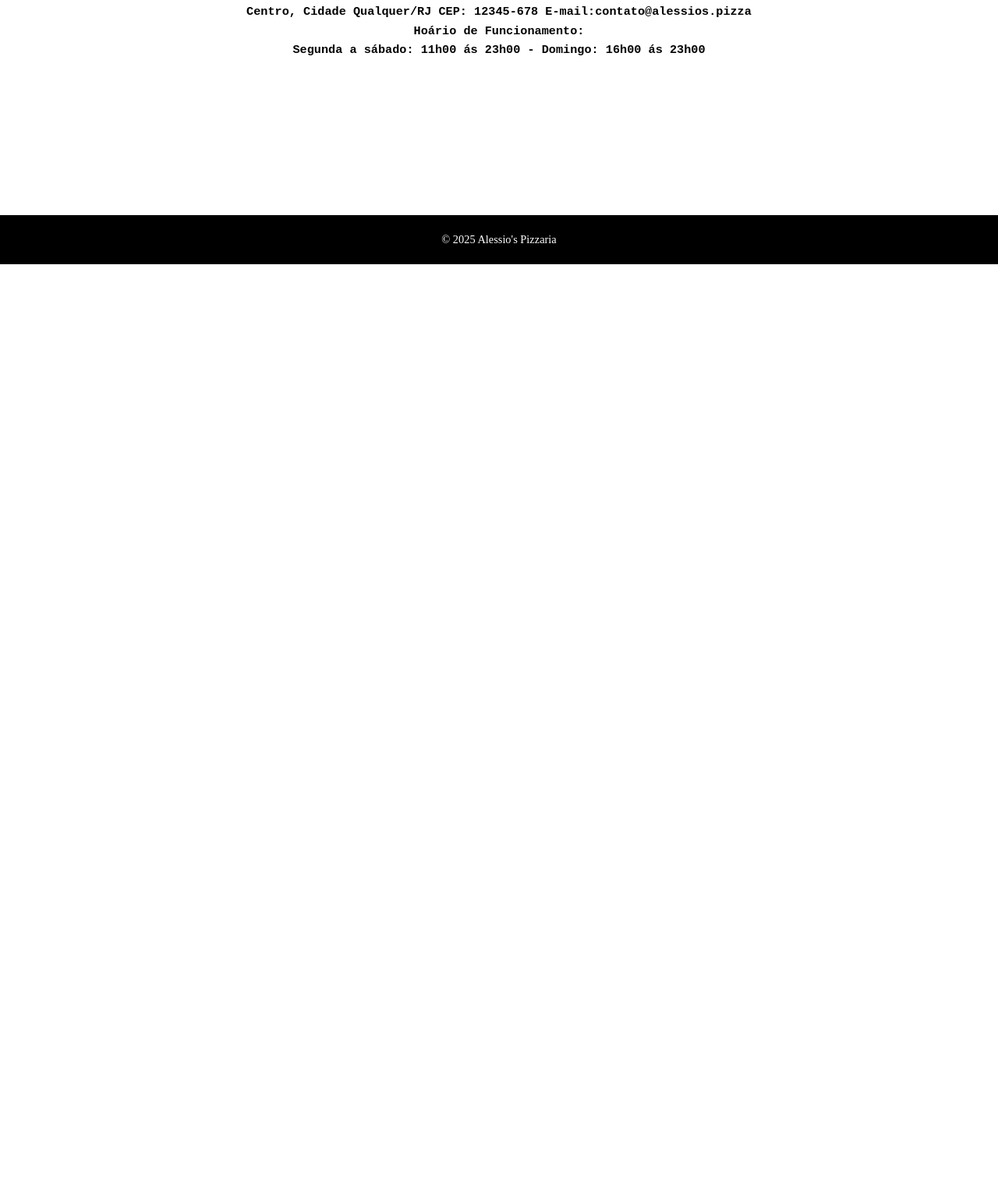
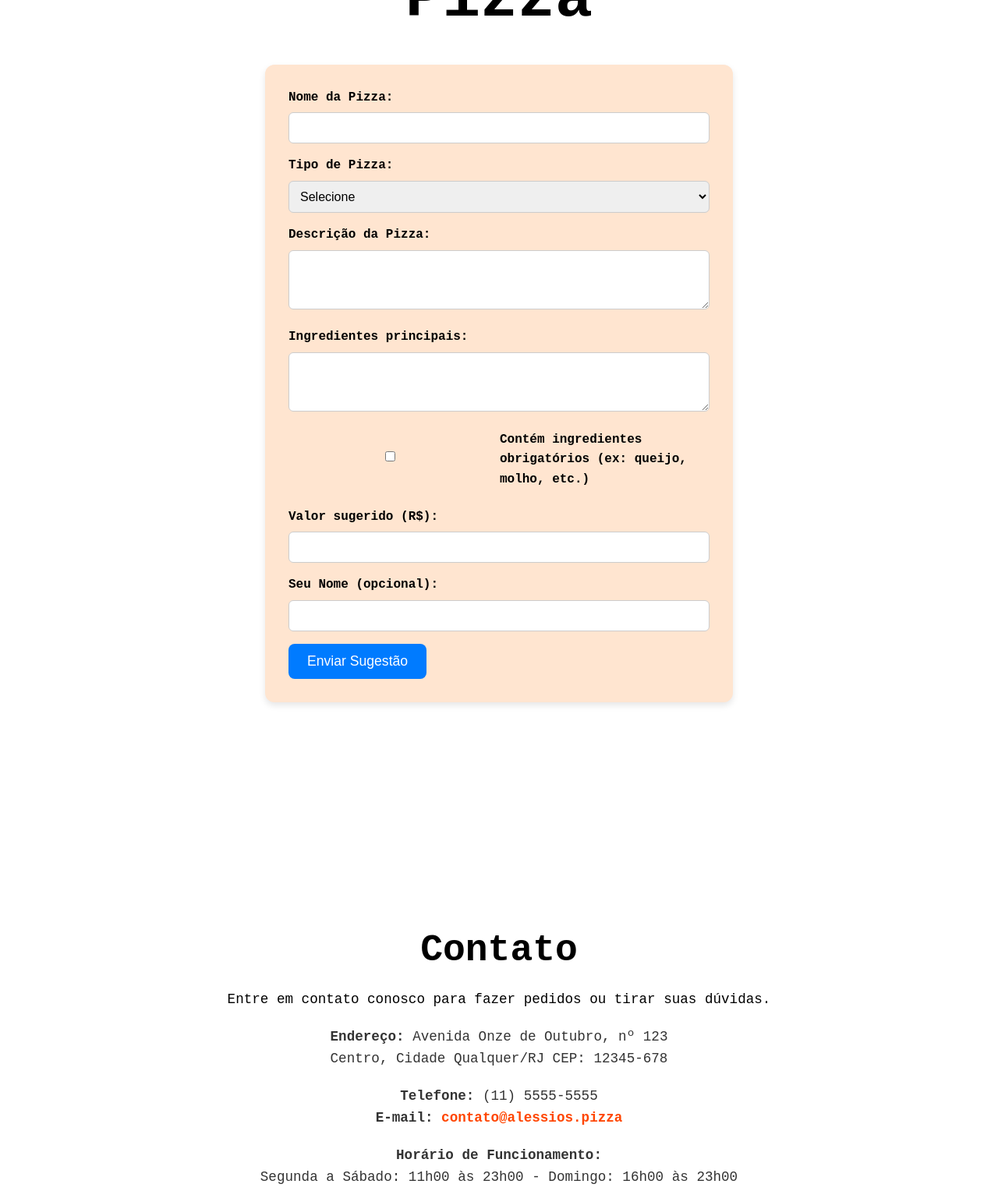
Before and after one commit to VitorLimaSiqueira/pizzariaLow, a plain HTML site: page index.html in a window 1280 px wide. Shown: the part 4783-6311 px from the top of the page at 78% size. Before the commit the page ends 5122 px from the top, so only its background shows below. Drawn offline with Linux system fonts and the light colour scheme.

Commit message:
site nao pronto.

```diff
--- a/index.html
+++ b/index.html
@@ -69,14 +69,57 @@
         <h3>Nossa Pizzaria é dedicada a criar as melhores pizzas do mundo, com ingredientes frescos e receitas exclusivas.</h3>
       </section>
 
+      <section id="secao5" class="sugestao">
+        <h2>Envie Sua Sugestão de Pizza</h2>
+        <div class="info">
+          <form class="form-sugestao">
+            <label for="nomePizza">Nome da Pizza:</label>
+            <input type="text" id="nomePizza" name="nomePizza" required />
+
+            <label for="tipoPizza">Tipo de Pizza:</label>
+            <select id="tipoPizza" name="tipoPizza" required>
+              <option value="">Selecione</option>
+              <option value="salgada">Salgada</option>
+              <option value="doce">Doce</option>
+            </select>
+
+            <label for="descricao">Descrição da Pizza:</label>
+            <textarea id="descricao" name="descricao" rows="3" required></textarea>
+
+            <label for="ingredientes">Ingredientes principais:</label>
+            <textarea id="ingredientes" name="ingredientes" rows="3" required></textarea>
+
+            <div class="checkbox-group">
+              <input type="checkbox" id="obrigatorio" name="obrigatorio" />
+              <label for="obrigatorio">Contém ingredientes obrigatórios (ex: queijo, molho, etc.)</label>
+            </div>
+
+            <label for="valor">Valor sugerido (R$):</label>
+            <input type="number" id="valor" name="valor" min="0" step="0.01" required />
+
+            <label for="cliente">Seu Nome (opcional):</label>
+            <input type="text" id="cliente" name="cliente" />
+
+            <button type="submit" class="btn-enviar">Enviar Sugestão</button>
+          </form>
+
+        </div>
+      </section>
+
       <section id="secao4" class="contato">
         <h2>Contato</h2>
-        <h3>Entre em contato conosco para fazer pedidos ou tirar suas dúvidas</h3>
+        <p>Entre em contato conosco para fazer pedidos ou tirar suas dúvidas.</p>
 
-        <h3>Endreço: Avenida Onze de Outubro, n° 123 Telefone: (11) 5555-5555</h3>
-        <h3>Centro, Cidade Qualquer/RJ CEP: 12345-678 E-mail:<a href="contato@alessios.pizza">contato@alessios.pizza</a></h3>
-        <h3>Hoário de Funcionamento:</h3>
-        <h3>Segunda a sábado: 11h00 ás 23h00 - Domingo: 16h00 ás 23h00</h3>
+        <div class="contato-info">
+          <p><strong>Endereço:</strong> Avenida Onze de Outubro, nº 123<br>
+          Centro, Cidade Qualquer/RJ CEP: 12345-678</p>
+
+          <p><strong>Telefone:</strong> (11) 5555-5555<br>
+          <strong>E-mail:</strong> <a href="mailto:contato@alessios.pizza">contato@alessios.pizza</a></p>
+
+          <p><strong>Horário de Funcionamento:</strong><br>
+          Segunda a Sábado: 11h00 às 23h00 - Domingo: 16h00 às 23h00</p>
+        </div>
       </section>
     </main>
 
--- a/style.css
+++ b/style.css
@@ -83,7 +83,8 @@
 
   .cardapio h2,
   .sobre h2,
-  .contato h2 {
+  .contato h2,
+  .sugestao h2 {
     font-size: 5rem;
     margin-bottom: 20px;
   }
@@ -145,3 +146,89 @@
     padding: 20px;
     font-size: 0.9rem;
   }
+
+  .form-sugestao {
+    max-width: 600px;
+    margin: 0 auto;
+    text-align: left;
+    background-color: #ffe5d0;
+    padding: 30px;
+    border-radius: 12px;
+    box-shadow: 0 4px 8px rgba(0,0,0,0.1);
+  }
+
+  .form-sugestao label {
+    display: block;
+    margin-bottom: 6px;
+    font-weight: bold;
+    font-size: 1rem;
+  }
+
+  .form-sugestao input,
+  .form-sugestao select,
+  .form-sugestao textarea {
+    width: 100%;
+    padding: 10px;
+    margin-bottom: 16px;
+    border: 1px solid #ccc;
+    border-radius: 6px;
+    font-size: 1rem;
+  }
+
+  .checkbox-group {
+    display: flex;
+    align-items: center;
+    gap: 10px;
+    margin-bottom: 16px;
+  }
+
+  .btn-enviar {
+    background-color: #007bff; /* azul */
+    color: white;
+    font-size: 1.1rem;
+    padding: 12px 24px;
+    border: none;
+    border-radius: 8px;
+    cursor: pointer;
+    transition: background-color 0.3s ease;
+  }
+
+  .btn-enviar:hover {
+    background-color: #005dc1;
+  }
+
+  .contato {
+    background-color: white;
+    padding: 80px 20px;
+    text-align: center;
+    color: #000;
+  }
+
+  .contato h2 {
+    font-size: 3rem;
+    margin-bottom: 10px;
+  }
+
+  .contato p {
+    font-size: 1.1rem;
+    margin-bottom: 20px;
+    line-height: 1.6;
+  }
+
+  .contato-info {
+    max-width: 700px;
+    margin: 0 auto;
+    font-size: 1rem;
+    color: #333;
+    text-align: center;
+  }
+
+  .contato-info a {
+    color: orangered;
+    font-weight: bold;
+    text-decoration: none;
+  }
+
+  .contato-info a:hover {
+    text-decoration: underline;
+  }
```
